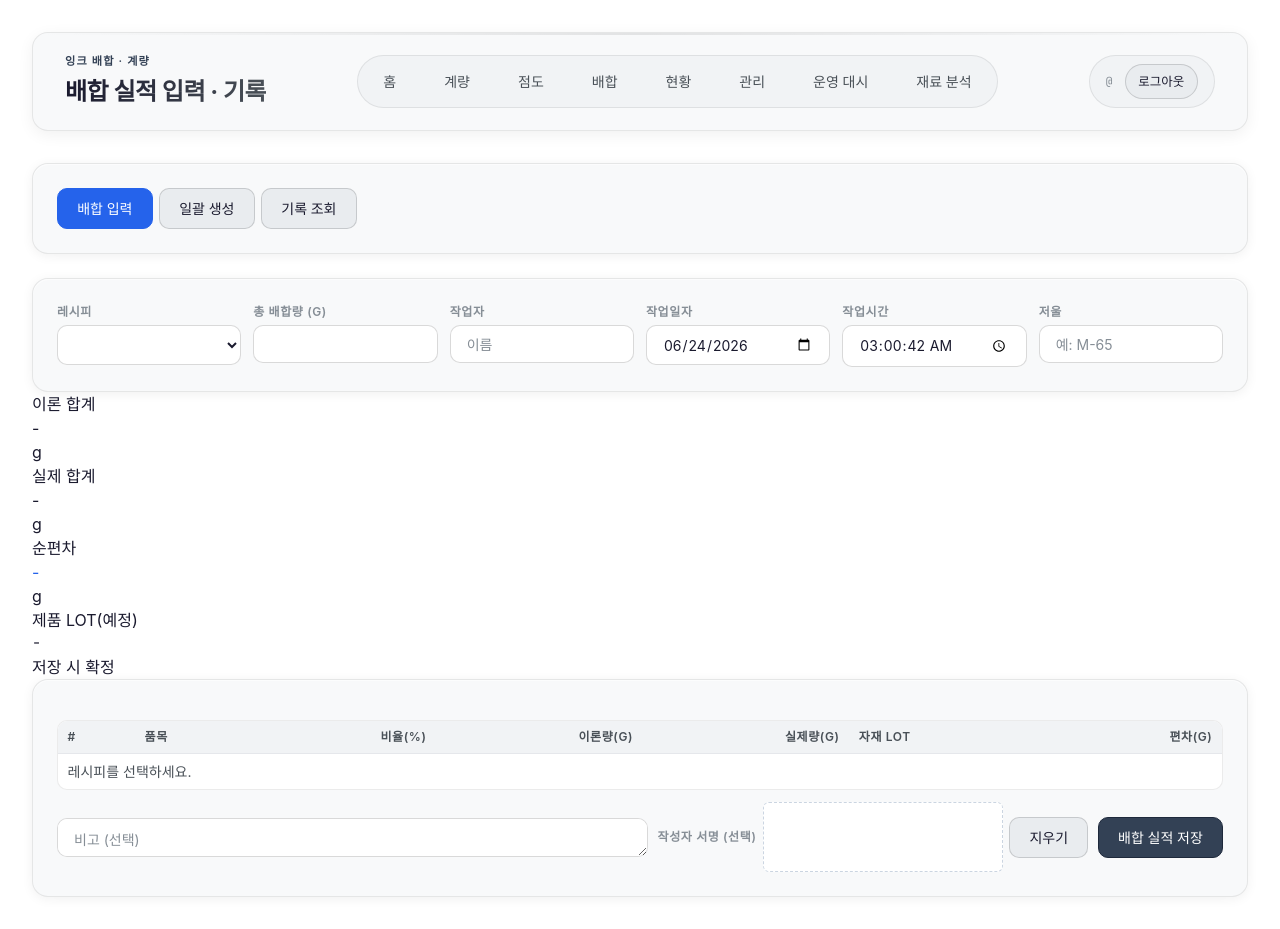
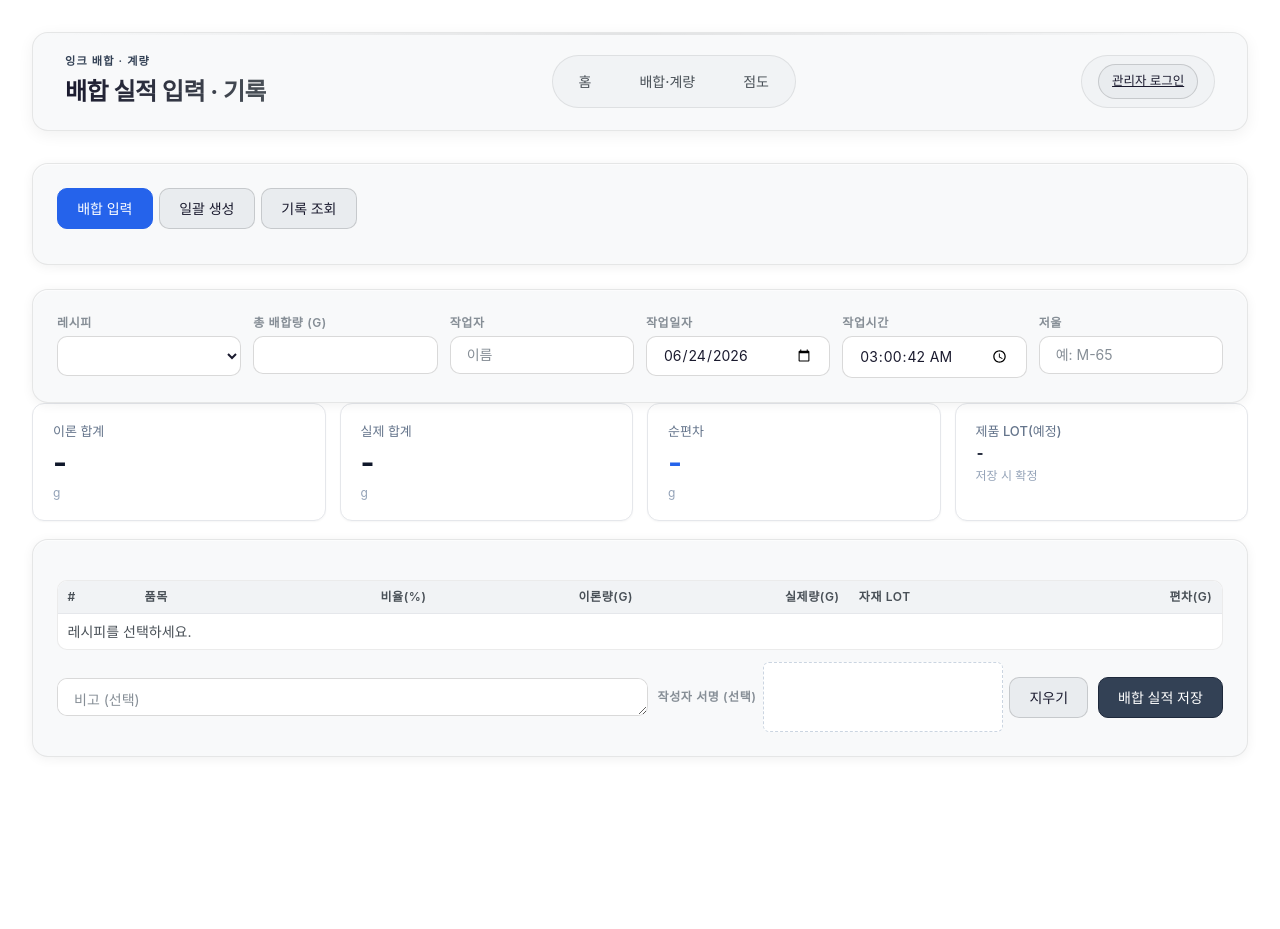
Before and after one commit to ykh00046/IRMS, a Python web app: template templates/blend.html in a window 1280 px wide. After the commit the page ends 757 px from the top, so only its background shows below. Run offline with Jinja, Linux system fonts and the light colour scheme; the template is opened without the code that fills it, so the values that code supplies are empty; some libraries are stand-ins or nearby versions; some web fonts are replaced.

Commit message:
fix(ui): 깨진 지표 카드 복구 + 네비게이션 정리
핵심 버그: .metric-card/.dashboard-cards/.dashboard-grid/.chart-wrap 가 dashboard.css
에만 있어 /blend·/viscosity 에서 카드가 스타일 없이 세로로 쌓여 깨져 보임.
- 해당 공용 컴포넌트를 common.css(전역)로 이동, dashboard.css 중복 제거
- 네비: 중복 '계량'(→/blend) 제거하고 '배합·계량'으로 통합, 관리 메뉴/세션카드는
  로그인(admin) 시에만 노출(비로그인 작업자에겐 홈·배합·점도 + 관리자 로그인만)
- 전체 256 passed. 브라우저 QA로 카드 정상·네비 정리 확인

Co-Authored-By: Claude Opus 4.8 <noreply@anthropic.com>

```diff
--- a/static/css/common.css
+++ b/static/css/common.css
@@ -1316,3 +1316,38 @@ tr:hover td.sticky-right {
 .neg-stock-icon { font-size: 18px; }
 .neg-stock-text { flex: 1; }
 #neg-stock-list { font-weight: 500; }
+
+/* ============================================================
+   공용 컴포넌트 — 지표 카드 / 그리드 / 차트 패널
+   (이전엔 dashboard.css 에만 있어 blend·viscosity 에서 깨졌음 → 전역 이동)
+   ============================================================ */
+.dashboard-cards {
+  display: grid;
+  grid-template-columns: repeat(auto-fit, minmax(180px, 1fr));
+  gap: 14px;
+  margin-bottom: 18px;
+}
+.metric-card {
+  background: var(--bg-surface, #fff);
+  border: 1px solid var(--border, #e5e7eb);
+  border-radius: 12px;
+  padding: 18px 20px;
+  box-shadow: 0 1px 2px rgba(0, 0, 0, 0.04);
+  display: flex;
+  flex-direction: column;
+  gap: 4px;
+}
+.metric-label { font-size: 13px; color: #64748b; font-weight: 500; }
+.metric-value { font-size: 30px; font-weight: 700; color: #0f172a; line-height: 1.15; }
+.metric-unit { font-size: 12px; color: #94a3b8; }
+
+.dashboard-grid {
+  display: grid;
+  grid-template-columns: repeat(auto-fit, minmax(420px, 1fr));
+  gap: 16px;
+  margin-bottom: 18px;
+}
+.dashboard-chart-panel { min-height: 340px; display: flex; flex-direction: column; }
+.chart-wrap { position: relative; flex: 1; min-height: 260px; margin-top: 8px; }
+.chart-wrap canvas { max-height: 300px; }
+.small { font-size: 12px; margin-top: 6px; }
--- a/templates/_base_app.html
+++ b/templates/_base_app.html
@@ -28,11 +28,11 @@
         </button>
 
         <nav class="top-nav" aria-label="Main Navigation">
+          {# 현장(비로그인): 배합·점도·근태만. 관리 메뉴는 로그인(admin) 시에만 노출 #}
           <a href="/" class="nav-link{{ ' active' if request.url.path == '/' else '' }}">홈</a>
-          <a href="/weighing" class="nav-link{{ ' active' if request.url.path == '/weighing' else '' }}">계량</a>
+          <a href="/blend" class="nav-link{{ ' active' if request.url.path == '/blend' else '' }}">배합·계량</a>
           <a href="/viscosity" class="nav-link{{ ' active' if request.url.path == '/viscosity' else '' }}">점도</a>
-          <a href="/blend" class="nav-link{{ ' active' if request.url.path == '/blend' else '' }}">배합</a>
-          {% if current_user.access_level != "operator" %}
+          {% if current_user %}
           <a href="/status" class="nav-link{{ ' active' if request.url.path == '/status' else '' }}">현황</a>
           <a href="/management" class="nav-link{{ ' active' if request.url.path == '/management' else '' }}">관리</a>
           <a href="/dashboard" class="nav-link{{ ' active' if request.url.path == '/dashboard' else '' }}">운영 대시</a>
@@ -43,6 +43,7 @@
           {% endif %}
         </nav>
 
+        {% if current_user %}
         <div class="session-card">
           <div class="session-info">
             <span class="session-role">{{ current_user.role_label }}</span>
@@ -51,6 +52,11 @@
           </div>
           <button id="logout-btn" type="button" class="btn compact">로그아웃</button>
         </div>
+        {% else %}
+        <div class="session-card">
+          <a href="/management/login" class="btn compact">관리자 로그인</a>
+        </div>
+        {% endif %}
       </header>
 
       <main class="page-grid {% block main_class %}{% endblock %}">
```
Also changed, not shown: static/css/dashboard.css (+1 -35 lines).
